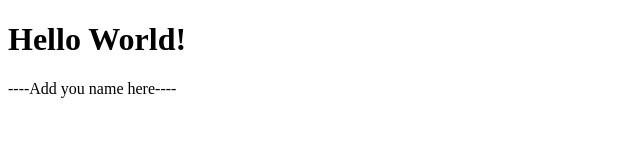
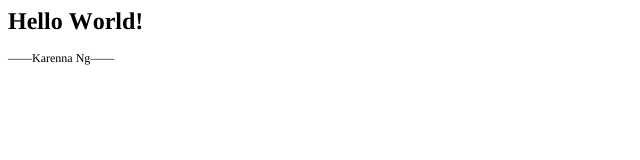
Before and after one commit to DS4200-Sec2-F22/ic-01-ngk5, a plain HTML site: page index.html in a window 1280 px wide. Shown: the whole page, without its empty margins (0-640 px from the left). Drawn offline with Linux system fonts and the light colour scheme.

Commit message:
file updated with name

```diff
--- a/index.html
+++ b/index.html
@@ -1,14 +1,18 @@
-<!DOCTYPE html>
+<!DOCTYPE html PUBLIC "-//W3C//DTD HTML 4.01//EN" "http://www.w3.org/TR/html4/strict.dtd">
 <html>
+<head>
+  <meta http-equiv="Content-Type" content="text/html; charset=utf-8">
+  <meta http-equiv="Content-Style-Type" content="text/css">
+  <title></title>
+  <meta name="Generator" content="Cocoa HTML Writer">
+  <meta name="CocoaVersion" content="2022.7">
+  <style type="text/css">
+    p.p2 {margin: 0.0px 0.0px 12.0px 0.0px; font: 12.0px Times; color: #000000; -webkit-text-stroke: #000000}
+    span.s1 {font-kerning: none}
+  </style>
+</head>
 <body>
-
-<h1>Hello World!</h1>
-
-<p>
-
-----Add you name here----
-
-</p>
-
+<h1 style="margin: 0.0px 0.0px 16.1px 0.0px; font: 24.0px Times; color: #000000; -webkit-text-stroke: #000000"><span class="s1"><b>Hello World!</b></span></h1>
+<p class="p2"><span class="s1">——Karenna Ng——<span class="Apple-converted-space"> </span></span></p>
 </body>
 </html>
```
